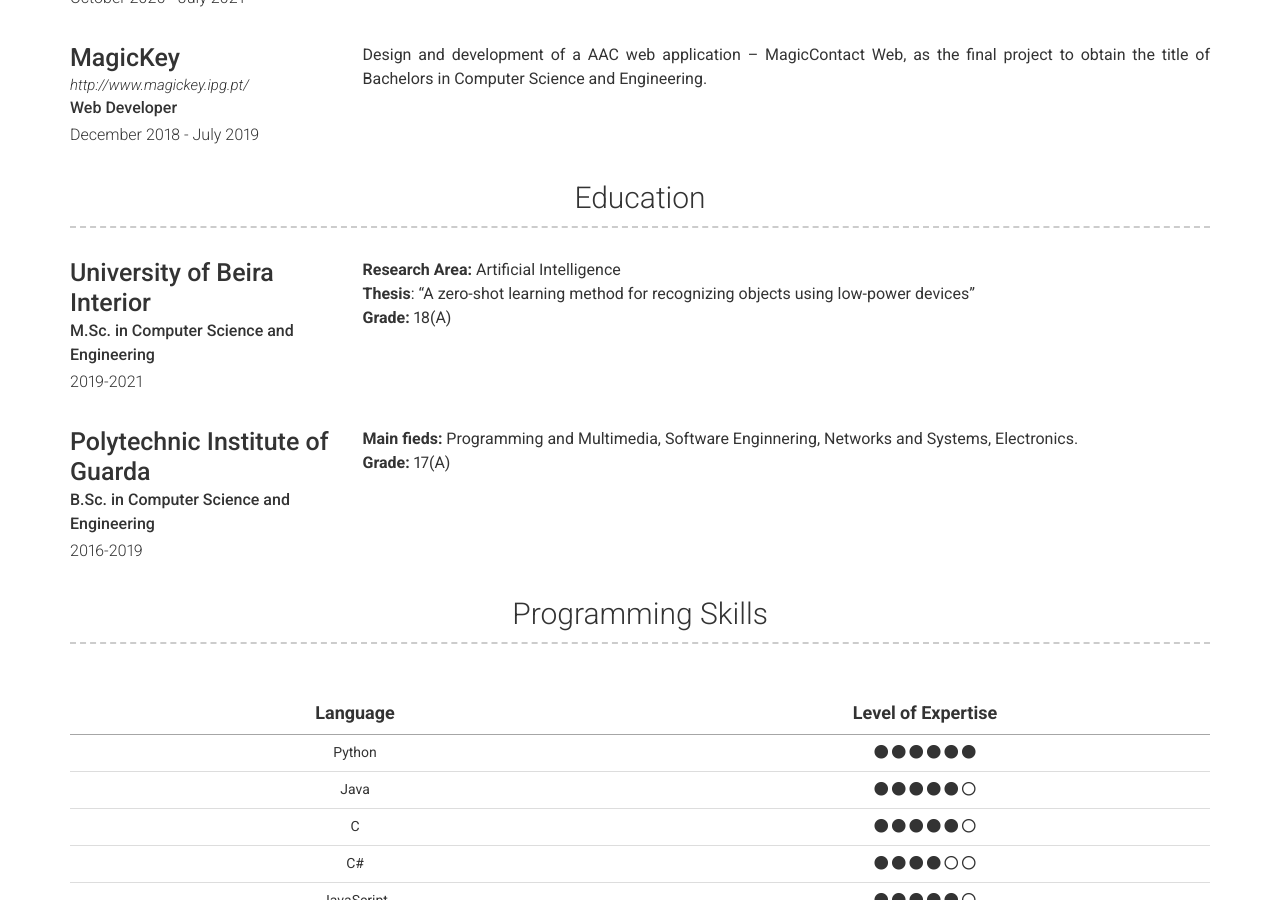
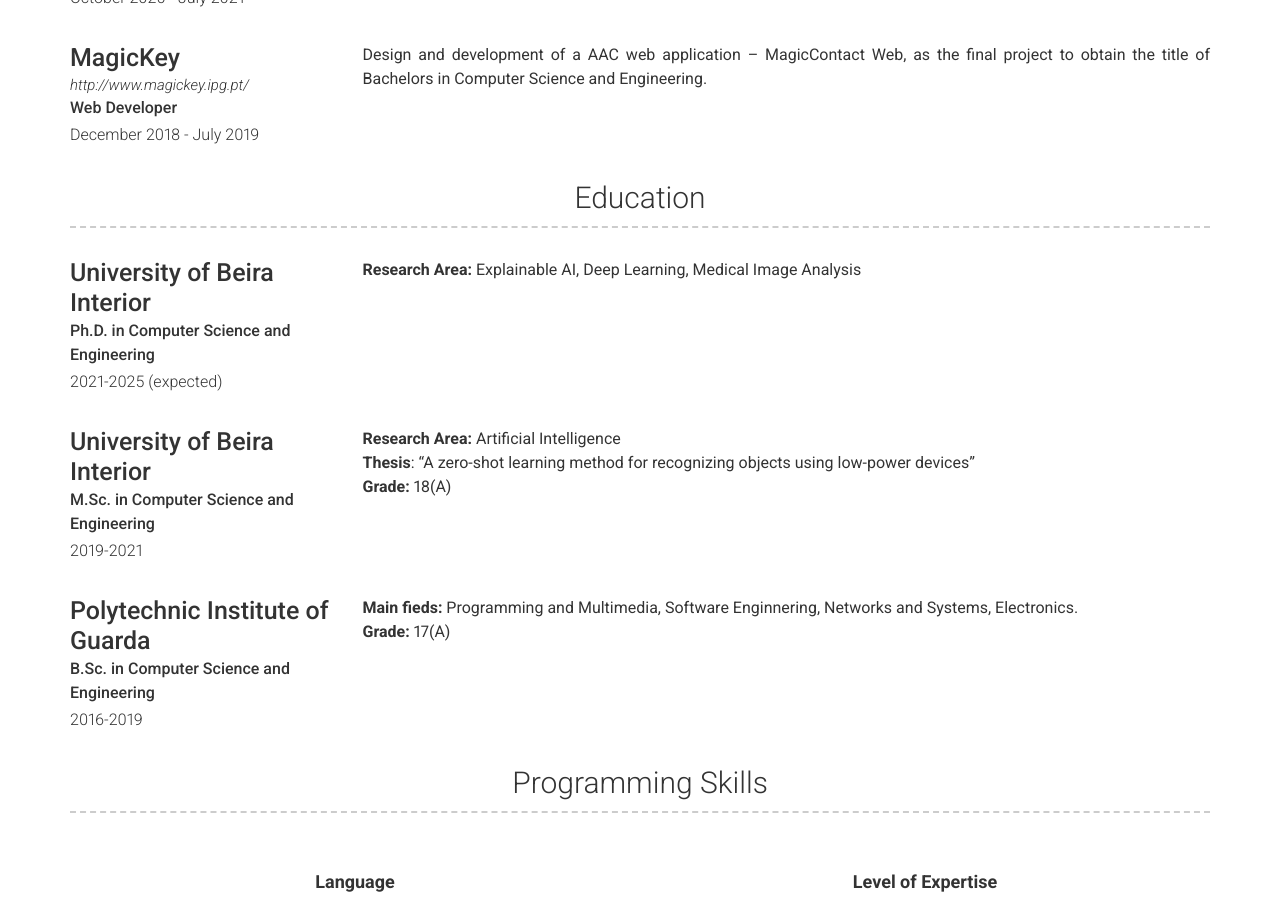
Before and after one commit to CristianoPatricio/cristianopatricio.github.io, a Jekyll site: the page built from index.md, in a window 1280 px wide and 900 px high, scrolled down 725 px. Built offline with Jekyll 4.4.1, drawn with Linux system fonts in a browser that asks for light colours; nearby versions of some CDN libraries.

Commit message:
Update education.yml

```diff
--- a/_data/education.yml
+++ b/_data/education.yml
@@ -1,4 +1,11 @@
 # Education Template
+- layout: left
+  name: University of Beira Interior
+  dates: 2021-2025 (expected)
+  qualification: Ph.D. in Computer Science and Engineering
+  description: > # this will include new lines to allow paragraphs
+    **Research Area:** Explainable AI, Deep Learning, Medical Image Analysis
+
 - layout: left
   name: University of Beira Interior
   dates: 2019-2021
```
